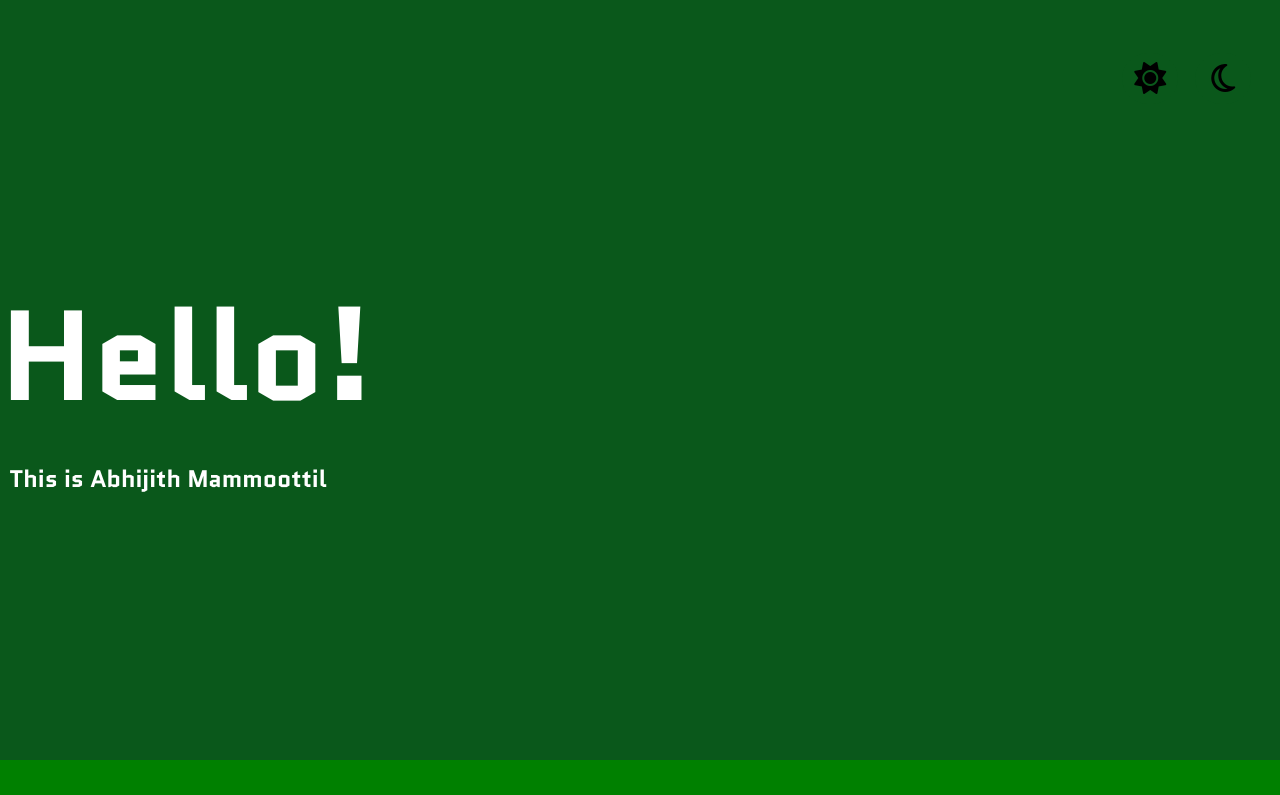
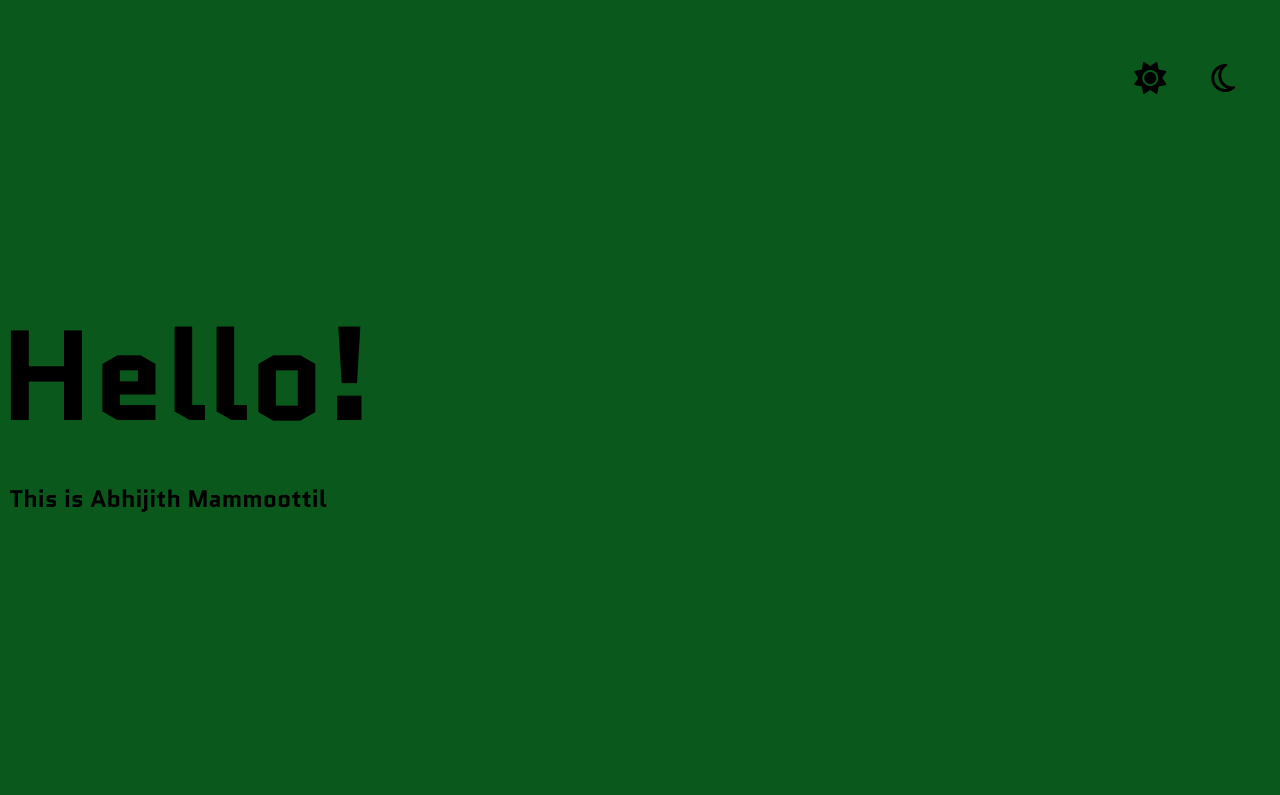
Before and after one commit to abhijithcodes/PortfolioWebsite, a SvelteKit app: page / in a window 1280 px wide. Shown: the top 795 px of the page. Built offline with nearby package versions, Linux system fonts and the light colour scheme.

Commit message:
fixed dark mode font color

```diff
--- a/src/routes/+page.svelte
+++ b/src/routes/+page.svelte
@@ -26,13 +26,12 @@
         --main-color: rgb(10, 88, 27);
         --sec-color: green;
         --container-width: 100vw;
-        --container-height: 95vh;
-        --container-bottom-margin: 5vh;
+        --container-height: 100vh;
     }
     .main-container {
         display: flex;
         flex-direction: column;
         align-items: center;
-        color: white;
+        color: var(--font-color);
     }
 </style>
```
